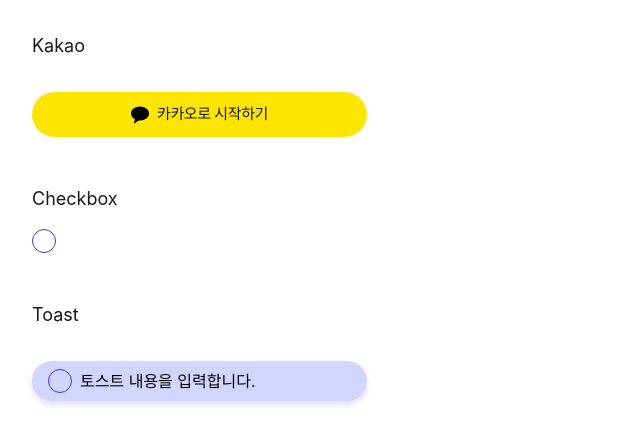
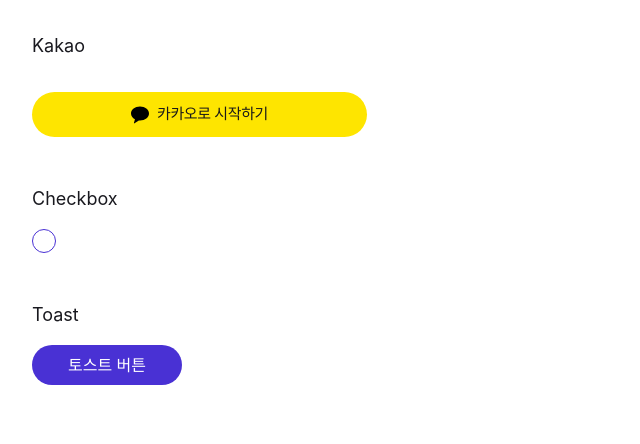
Before and after one commit to Leets-Official/StepBookStep-FE, a React (Vite) app: page / in a window 1280 px wide. Shown: the top 444 px of the page, without its empty margins (0-640 px from the left). Built offline with nearby package versions, Linux system fonts and the light colour scheme; a web font is replaced by a local one.

Commit message:
feat : Toast 기능 수정

```diff
--- a/src/components/Toast/Toast.tsx
+++ b/src/components/Toast/Toast.tsx
@@ -1,13 +1,30 @@
-import { Checkbox } from "@/components/Checkbox/Checkbox";
+import { useEffect } from "react";
+import { CheckIcon } from "@/assets/icons";
 import { cn } from "@/utils/cn";
+import { toastBase, toastText } from "./Toast.styles";
 import type { ToastProps } from "./Toast.types";
-import { toastBase, toastText } from "./Toast.styles";
 
-export const Toast = ({ label, checked, onToggle }: ToastProps) => {
+export const Toast = ({ message, isVisible, onClose, duration = 3000 }: ToastProps) => {
+  useEffect(() => {
+    if (isVisible) {
+      const timer = setTimeout(() => {
+        onClose();
+      }, duration);
+      return () => clearTimeout(timer);
+    }
+  }, [isVisible, duration, onClose]);
+
+  if (!isVisible) return null;
+
   return (
-    <div className={cn(toastBase)} onClick={onToggle}>
-      <Checkbox checked={checked} onToggle={() => {}} />
-      <span className={toastText}>{label}</span>
+    <div className={cn(toastBase, "fixed top-5 left-1/2 -translate-x-1/2 z-[9999]")}>
+      {/* 1. 체크 표시 (완료되었다는 의미) */}
+      <div className="flex items-center justify-center w-5 h-5 rounded-full bg-[#4931D4]">
+        <CheckIcon className="w-3 h-3 text-white" />
+      </div>
+
+      {/* 2. 메세지 */}
+      <span className={toastText}>{message}</span>
     </div>
   );
 };
--- a/src/pages/PlayGround.tsx
+++ b/src/pages/PlayGround.tsx
@@ -6,7 +6,7 @@ import { Toast } from "@/components/Toast/Toast";
 
 export default function PlayGround() {
   const [isChecked, setIsChecked] = useState(false);
-  const [isToastChecked, setIsToastChecked] = useState(false);
+  const [showToast, setShowToast] = useState(false);
 
   const handleKakaoClick = () => {
     console.log("카카오 로그인 버튼 클릭!");
@@ -30,12 +30,16 @@ export default function PlayGround() {
         </div>
       </section>
 
-      <section className="flex flex-col gap-4">
+      <section className="flex flex-col">
         <h2 className="text-lg font-sb text-gray-900 mb-4">Toast</h2>
+        <button
+          onClick={() => setShowToast(true)}
+          className="px-4 py-2 w-[150px] bg-purple-500 text-white rounded-[999px]">토스트 버튼</button>
+
         <Toast
-          label="토스트 내용을 입력합니다."
-          checked={isToastChecked}
-          onToggle={() => setIsToastChecked(!isToastChecked)}
+          message="성공적으로 변경되었습니다."
+          isVisible={showToast}
+          onClose={() => setShowToast(false)}
         />
       </section>
     </div>
```
Also changed, not shown: src/components/Toast/Toast.types.ts (+4 -3 lines).
